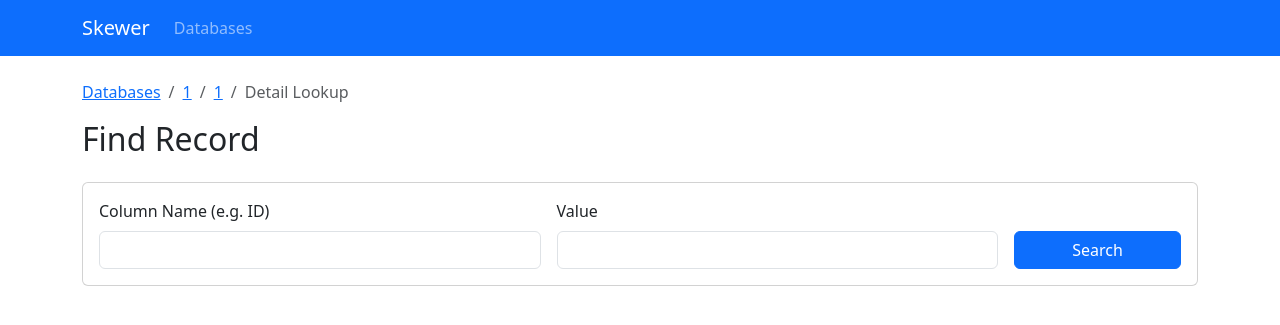
After one commit to mortie23/skewer, a Flask app: page /detail/1/1 in a window 1280 px wide. The commit adds this page. Shown: the top 325 px of the page. Run offline with Flask 3, Linux system fonts and the light colour scheme; some libraries are stand-ins or nearby versions.

Commit message:
feat: :sparkles: record search and loading

```diff
--- a/src/skewer/app.py
+++ b/src/skewer/app.py
@@ -1,9 +1,18 @@
-from flask import Flask, render_template
-from flask_bootstrap import Bootstrap5
+from flask import Flask, render_template, request
+from flask_bootstrap import Bootstrap5  # type: ignore
+from typing import Optional, Dict, Any, Union
 from .config import load_config
 
 
-def create_app(config=None):
+def create_app(
+    config: Optional[Dict[str, Any]] = None,
+) -> Flask:
+    """
+    Create and configure the Flask application.
+
+    :param config: Optional dictionary to override default configuration.
+    :return: Configured Flask application instance.
+    """
     app = Flask(__name__)
     bootstrap = Bootstrap5(app)
 
@@ -16,7 +25,12 @@ def create_app(config=None):
     db.init_app(app)
 
     @app.route("/")
-    def index():
+    def index() -> str:
+        """
+        Render the index page with connection status and DBC info.
+
+        :return: HTML content for the home page.
+        """
         conn_status = (
             "Config Loaded" if app.config.get("TERADATA_CONFIG") else "Config Missing"
         )
@@ -35,4 +49,122 @@ def create_app(config=None):
 
         return render_template("index.html", conn_status=conn_status, db_info=db_info)
 
+    @app.route("/databases")
+    def database_list() -> str:
+        """
+        Render the list of all databases.
+
+        :return: HTML content for the database list page.
+        """
+        from . import schema
+
+        try:
+            dbs = schema.get_databases()
+            return render_template("databases.html", databases=dbs)
+        except Exception as e:
+            # For now, just show error on index or specific page
+            return render_template("databases.html", databases=[], error=str(e))
+
+    @app.route("/tables/<database_name>")
+    def table_list(database_name: str) -> str:
+        """
+        Render the list of tables for a specific database.
+
+        :param database_name: Name of the database to list tables for.
+        :return: HTML content for the table list page.
+        """
+        from . import schema
+
+        try:
+            tables = schema.get_tables(database_name)
+            return render_template(
+                "tables.html", database_name=database_name, tables=tables
+            )
+        except Exception as e:
+            return render_template(
+                "tables.html", database_name=database_name, tables=[], error=str(e)
+            )
+
+    @app.route("/sample/<database_name>/<table_name>")
+    def table_sample(
+        database_name: str,
+        table_name: str,
+    ) -> str:
+        """
+        Render a sample of data from a table.
+
+        :param database_name: Name of the database.
+        :param table_name: Name of the table.
+        :return: HTML content for the table sample page.
+        """
+        from . import schema
+
+        page = request.args.get("page", 1, type=int)
+        limit = 100
+        offset = (page - 1) * limit
+
+        try:
+            columns, rows = schema.get_table_sample(
+                database_name, table_name, limit=limit, offset=offset
+            )
+            return render_template(
+                "sample.html",
+                database_name=database_name,
+                table_name=table_name,
+                columns=columns,
+                rows=rows,
+                page=page,
+                next_page=page + 1,
+                prev_page=page - 1 if page > 1 else None,
+            )
+        except Exception as e:
+            return render_template(
+                "sample.html",
+                database_name=database_name,
+                table_name=table_name,
+                columns=[],
+                rows=[],
+                page=page,
+                error=str(e),
+            )
+
+    @app.route("/detail/<database_name>/<table_name>")
+    def record_detail(database_name: str, table_name: str) -> str:
+        """
+        Render the record detail page with a search form.
+
+        :param database_name: Name of the database.
+        :param table_name: Name of the table.
+        :return: HTML content for the detail page.
+        """
+        from . import schema
+
+        key_column = request.args.get("key_column", "")
+        key_value = request.args.get("key_value", "")
+
+        columns = []
+        record = None
+        error = None
+
+        if key_column and key_value:
+            try:
+                columns, record = schema.get_record(
+                    database_name, table_name, key_column, key_value
+                )
+                if not record:
+                    error = f"No record found for {key_column}={key_value}"
+            except Exception as e:
+                error = str(e)
+
+        return render_template(
+            "detail.html",
+            database_name=database_name,
+            table_name=table_name,
+            key_column=key_column,
+            key_value=key_value,
+            columns=columns,
+            record=record,
+            error=error,
+        )
+
     return app
--- a/src/skewer/db.py
+++ b/src/skewer/db.py
@@ -1,8 +1,15 @@
-import teradatasql
-from flask import current_app, g
+import teradatasql  # type: ignore
+from flask import current_app, g, Flask
+from typing import Any
 
 
-def get_db():
+def get_db() -> Any:
+    """
+    Get or create a Teradata connection for the current request context.
+
+    :return: A teradatasql connection object.
+    :raises RuntimeError: If TERADATA_CONFIG is missing from app config.
+    """
     if "db" not in g:
         config = current_app.config.get("TERADATA_CONFIG", {})
         if not config:
@@ -20,7 +27,12 @@ def get_db():
     return g.db
 
 
-def close_db(e=None):
+def close_db(e: Any = None) -> None:
+    """
+    Close the database connection if it exists.
+
+    :param e: The exception that caused the teardown, if any.
+    """
     db = g.pop("db", None)
 
     if db is not None:
--- /dev/null
+++ b/src/skewer/static/js/main.js
@@ -0,0 +1,25 @@
+document.addEventListener('DOMContentLoaded', function () {
+    var loader = document.getElementById('loading-overlay');
+
+    // Show loader when clicking links that are not #, not new tab, and not download
+    document.querySelectorAll('a').forEach(function (link) {
+        link.addEventListener('click', function (e) {
+            var href = link.getAttribute('href');
+            if (href && href !== '#' && !href.startsWith('javascript') && link.target !== '_blank') {
+                loader.classList.remove('d-none');
+            }
+        });
+    });
+
+    // Show loader on form submit
+    document.querySelectorAll('form').forEach(function (form) {
+        form.addEventListener('submit', function () {
+            loader.classList.remove('d-none');
+        });
+    });
+
+    // Hide loader when page is shown (fixes back button issue in some browsers)
+    window.addEventListener('pageshow', function () {
+        loader.classList.add('d-none');
+    });
+});
--- a/src/skewer/templates/base.html
+++ b/src/skewer/templates/base.html
@@ -1,6 +1,7 @@
 <!doctype html>
 <html lang="en">
-  <head>
+
+<head>
     {% block head %}
     <!-- Required meta tags -->
     <meta charset="utf-8">
@@ -13,13 +14,29 @@
 
     <title>{% block title %}Skewer{% endblock %}</title>
     {% endblock %}
-  </head>
-  <body>
+</head>
+
+<body>
     <nav class="navbar navbar-expand-lg navbar-dark bg-primary mb-4">
         <div class="container">
             <a class="navbar-brand" href="{{ url_for('index') }}">Skewer</a>
+            <div class="collapse navbar-collapse" id="navbarNav">
+                <ul class="navbar-nav">
+                    <li class="nav-item">
+                        <a class="nav-link" href="{{ url_for('database_list') }}">Databases</a>
+                    </li>
+                </ul>
+            </div>
         </div>
     </nav>
+
+    <div id="loading-overlay"
+        class="d-none position-fixed w-100 h-100 top-0 start-0 d-flex justify-content-center align-items-center"
+        style="background: rgba(255,255,255,0.7); z-index: 9999;">
+        <div class="spinner-border text-primary" role="status" style="width: 3rem; height: 3rem;">
+            <span class="visually-hidden">Loading...</span>
+        </div>
+    </div>
 
     <div class="container">
         {% block content %}{% endblock %}
@@ -28,6 +45,8 @@
     {% block scripts %}
     <!-- Optional JavaScript -->
     {{ bootstrap.load_js() }}
+    <script src="{{ url_for('static', filename='js/main.js') }}"></script>
     {% endblock %}
-  </body>
+</body>
+
 </html>
--- /dev/null
+++ b/src/skewer/templates/detail.html
@@ -0,0 +1,66 @@
+{% extends 'base.html' %}
+
+{% block content %}
+<div class="row">
+    <div class="col-md-12">
+        <nav aria-label="breadcrumb">
+            <ol class="breadcrumb">
+                <li class="breadcrumb-item"><a href="{{ url_for('database_list') }}">Databases</a></li>
+                <li class="breadcrumb-item"><a href="{{ url_for('table_list', database_name=database_name) }}">{{
+                        database_name }}</a></li>
+                <li class="breadcrumb-item"><a
+                        href="{{ url_for('table_sample', database_name=database_name, table_name=table_name) }}">{{
+                        table_name }}</a></li>
+                <li class="breadcrumb-item active" aria-current="page">Detail Lookup</li>
+            </ol>
+        </nav>
+
+        <h2 class="mb-4">Find Record</h2>
+
+        <div class="card mb-4">
+            <div class="card-body">
+                <form method="get" class="row g-3">
+                    <div class="col-md-5">
+                        <label for="key_column" class="form-label">Column Name (e.g. ID)</label>
+                        <input type="text" class="form-control" id="key_column" name="key_column"
+                            value="{{ key_column }}" required>
+                    </div>
+                    <div class="col-md-5">
+                        <label for="key_value" class="form-label">Value</label>
+                        <input type="text" class="form-control" id="key_value" name="key_value" value="{{ key_value }}"
+                            required>
+                    </div>
+                    <div class="col-md-2 d-flex align-items-end">
+                        <button type="submit" class="btn btn-primary w-100">Search</button>
+                    </div>
+                </form>
+            </div>
+        </div>
+
+        {% if error %}
+        <div class="alert alert-danger">{{ error }}</div>
+        {% endif %}
+
+        {% if record %}
+        <div class="card">
+            <div class="card-header">
+                Record Details
+            </div>
+            <div class="card-body">
+                <!-- Using a description list-like structure or just simple forms for display -->
+                <form>
+                    {% for i in range(columns|length) %}
+                    <div class="mb-3 row">
+                        <label class="col-sm-3 col-form-label fw-bold text-end">{{ columns[i] }}</label>
+                        <div class="col-sm-9">
+                            <input type="text" readonly class="form-control-plaintext" value="{{ record[i] }}">
+                        </div>
+                    </div>
+                    {% endfor %}
+                </form>
+            </div>
+        </div>
+        {% endif %}
+    </div>
+</div>
+{% endblock %}
--- a/src/skewer/templates/index.html
+++ b/src/skewer/templates/index.html
@@ -10,6 +10,7 @@
                 Connection Status: <strong>{{ conn_status }}</strong>
             </div>
             <div class="card-body">
+                <a href="{{ url_for('database_list') }}" class="btn btn-primary mb-3">Browse Databases</a>
                 {% if db_info %}
                 <h5 class="card-title">DBC Properties</h5>
                 <table class="table table-striped">
```
Also changed, not shown: src/skewer/config.py (+5 -2 lines), src/skewer/schema.py (added, +105 -0 lines), src/skewer/templates/databases.html (added, +21 -0 lines), src/skewer/templates/sample.html (added, +68 -0 lines), src/skewer/templates/tables.html (added, +36 -0 lines).
